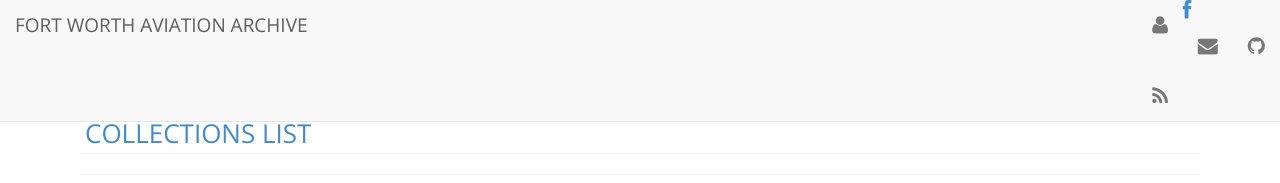
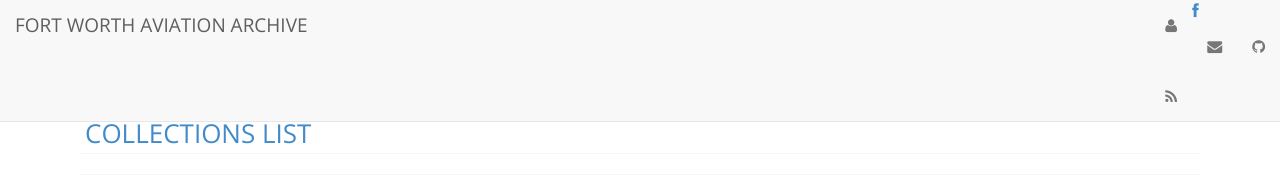
Before and after one commit to vmap/vmap.github.io, a Jekyll site: the page built from index.html, in a window 1280 px wide. Shown: the top 183 px of the page. Built offline with Jekyll 4.4.1, drawn with Linux system fonts in a browser that asks for light colours; nearby versions of some CDN libraries; Markdown is read by kramdown in place of the engine named in the settings.

Commit message:
navbar icon size

```diff
--- a/_includes/navbar.html
+++ b/_includes/navbar.html
@@ -13,41 +13,41 @@
     <ul class="nav navbar-nav navbar-right hidden-print thin">
       <li>
 	<a class="hidden-xs" title="About Us" href="/about">
-	  <i class="icon-user icon-large"></i>
+	  <i class="icon-user icon-small"></i>
 	</a>
 	<a class="visible-xs" title="About Us" href="/about">
-	  <i class="icon-user icon-large"></i> About Us
+	  <i class="icon-user icon-small"></i> About Us
 	</a>
       </li>
 	<a class="hidden-xs" title="Facebook" href="https://facebook.com/groups/214717149257">
-	  <i class="icon-facebook icon-large"></i>
+	  <i class="icon-facebook icon-small"></i>
 	</a>
 	<a class="visible-xs" title="Facebook" href="https://facebook.com/groups/214717149257">
-	  <i class="icon-facebook icon-large"></i> Facebook
+	  <i class="icon-facebook icon-small"></i> Facebook
 	</a>
       </li>
       <li>
 	<a class="hidden-xs" title="Email" href="mailto:{{ site.author.email }}">
-	  <i class="icon-envelope icon-large"></i>
+	  <i class="icon-envelope icon-small"></i>
 	</a>
 	<a class="visible-xs" title="Email" href="mailto:{{ site.author.email }}">
-	  <i class="icon-envelope icon-large"></i> Email Us
+	  <i class="icon-envelope icon-small"></i> Email Us
 	</a>
       </li>
       <li>
 	<a class="hidden-xs" title="Github" href="https://github.com/{{ site.author.github }}">
-	  <i class="icon-github icon-large"></i>
+	  <i class="icon-github icon-small"></i>
 	</a>
 	<a class="visible-xs" title="Github" href="https://github.com/{{ site.author.github }}">
-	  <i class="icon-github icon-large"></i> Github
+	  <i class="icon-github icon-small"></i> Github
 	</a>
       </li>
       <li>
 	<a class="hidden-xs" href="/atom.xml" title="RSS">
-	  <i class="icon-rss icon-large"></i>
+	  <i class="icon-rss icon-small"></i>
 	</a>
 	<a class="visible-xs" href="/atom.xml" title="RSS">
-	  <i class="icon-rss icon-large"></i> RSS
+	  <i class="icon-rss icon-small"></i> RSS
 	</a>
       </li>
     </ul>
```
